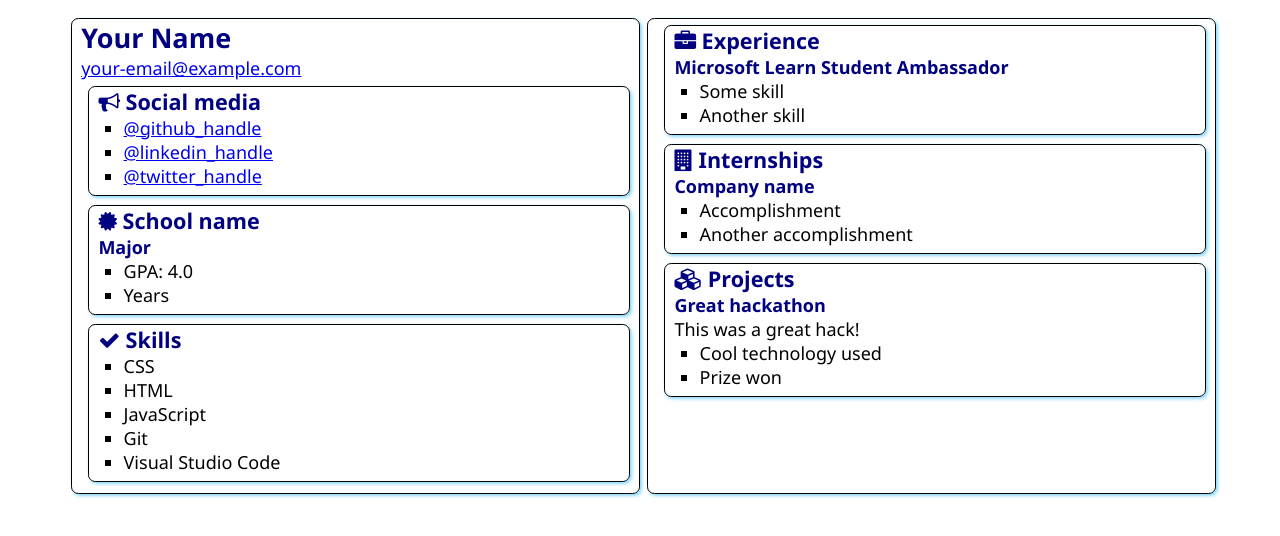
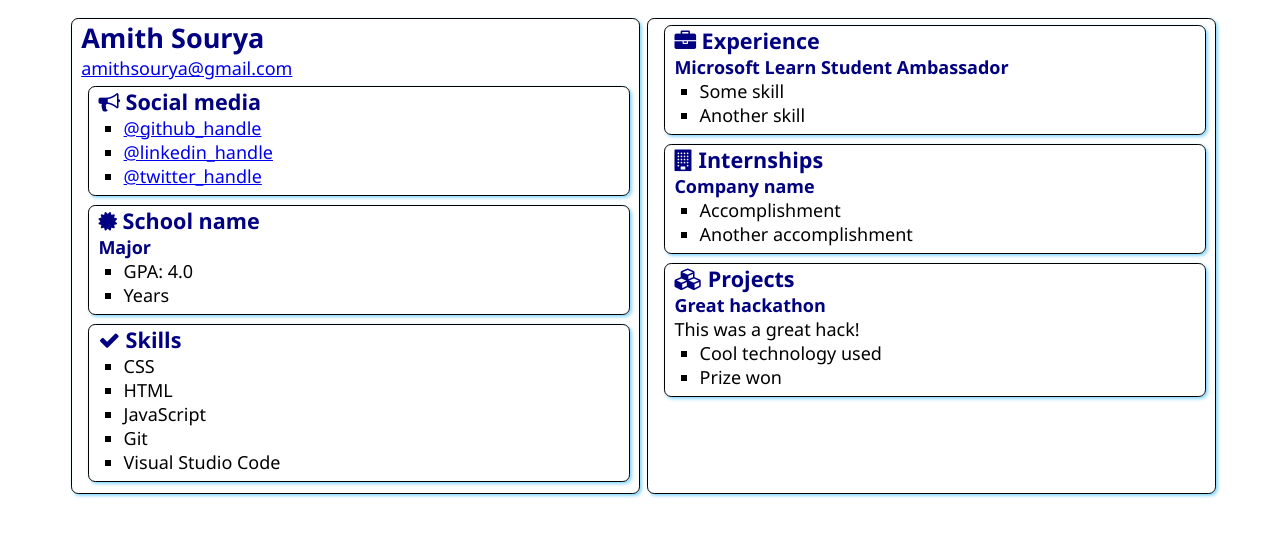
Before and after one commit to amithsourya/SATechnicalOnboarding, a plain HTML site: page src/index.html in a window 1280 px wide. Drawn offline with Linux system fonts and the light colour scheme.

Commit message:
Name update
Updated personal information

```diff
--- a/src/index.html
+++ b/src/index.html
@@ -12,8 +12,8 @@
 <body>
     <main>
         <article class="box">
-            <h1>Your Name</h1>
-            <div><a href="mailto:your.email@example.com">your-email@example.com</a></div>
+            <h1>Amith Sourya</h1>
+            <div><a href="mailto:amithsourya@gmail.com">amithsourya@gmail.com</a></div>
 
             <section class="box">
                 <h2>
@@ -21,7 +21,7 @@
                     Social media
                 </h2>
                 <ul>
-                    <li><a href="https://github.com/<handle>">@github_handle</a></li>
+                    <li><a href="https://github.com/amithsourya">@github_handle</a></li>
                     <li><a href="https://linkedin.com/in/<handle>">@linkedin_handle</a></li>
                     <li><a href="https://twitter.com/<handle>">@twitter_handle</a></li>
                 </ul>
```
